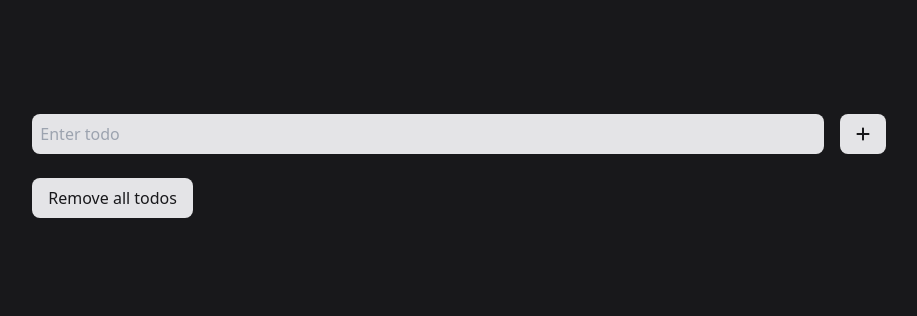
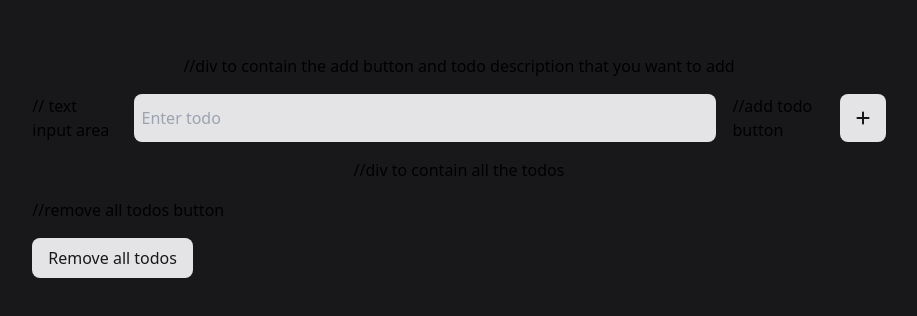
Before and after one commit to Quicio/react-todo-app, a React (Vite) app: page / in a window 1280 px wide. Shown: the part 234-550 px from the top of the page, without its empty margins (181-1098 px from the left). Built offline with nearby package versions, Linux system fonts and the light colour scheme; a small style sheet from the web is missing.

Commit message:
added documetation of code

```diff
--- a/src/App.tsx
+++ b/src/App.tsx
@@ -1,3 +1,4 @@
+// Import necessary dependencies and styles
 import { useState } from "react";
 import { FontAwesomeIcon } from "@fortawesome/react-fontawesome";
 import { faPlus } from "@fortawesome/free-solid-svg-icons";
@@ -5,38 +6,51 @@ import { faSharp } from "@fortawesome/free-brands-svg-icons";
 import { faTrash } from "@fortawesome/free-solid-svg-icons";
 import "./index.css";
 
+// Define the type for a todo item
 type Todo = {
   content: string;
   complete: boolean;
 };
 
+// Main component App
 function App() {
+
+  // State to manage the list of todos and the current todo input
   const [todos, setTodos] = useState<Todo[]>([]);
   const [todo, setTodo] = useState<string>("");
 
+ // Function to add a new todo
   function addTodo() {
     if (!todo.trim()) {
       alert("No todo!");
       return;
     }
 
+   // Create a new array of todos with the new todo at the beginning
     const newTodos: Todo[] = [{ content: todo, complete: false }, ...todos];
     setTodos(newTodos);
     setTodo('')
 
   }
 
+// Function to remove a specific todo by index
   function removeTodo(index: number) {
     // todos.splice(index, 1);
+    // Create a new array without the todo at the specified index
     const newTodos = [ ...todos ];
     newTodos.splice(index, 1);
     setTodos(newTodos);
   }
+
+    // Function to remove all todos
   function removeAllTodos() {
     setTodos([]);
   }
 
+  // Function to toggle the completion status of a todo
   function toggleTodo(index: number) {
+
+     // Create a new array with the toggled completion status
     const newTodos = todos.map((todo, i) => {
       if (i === index) {
         return { content: todo.content, complete: !todo.complete };
@@ -48,9 +62,13 @@ function App() {
     setTodos(newTodos);
   }
 
+  // JSX structure for the component
   return (
     <div className="App bg-zinc-900 min-w-screen min-h-screen flex flex-col justify-center items-center gap-4">
+       //div to contain the add button and todo description that you want to add
       <div className="flex gap-4 w-2/3">
+
+      // text input area
         <input
           type="text"
           placeholder="Enter todo"
@@ -66,6 +84,8 @@ function App() {
 
           className="focus:outline-none bg-zinc-200 text-zinc-900 rounded-lg p-2 w-full"
         />
+
+        //add todo button
         <button
           onClick={() => addTodo()}
           className="bg-zinc-200 text-zinc-900 rounded-lg p-2 px-4"
@@ -73,15 +93,23 @@ function App() {
              <FontAwesomeIcon icon={faPlus} />
         </button>
       </div>
+
+      //div to contain all the todos
       <div className="todo-container flex flex-col justify-center gap-2 w-2/3">
         {todos.map((todo, i) => (
+
+          //div for each todo in the list full row
           <div key={i} className="flex justify-between items-center w-full">
             <div className="flex gap-2 justify-center items-center">
+
+              //checkbox to mark if a todo is complete
               <input
                 type="checkbox"
                 checked={todo.complete}
                 onChange={() => toggleTodo(i)}
               />
+
+              //todo gets strikethrough after checkbox tick
               <p
                 className={`text-zinc-100 text-lg
                 ${todo.complete && "line-through"}
@@ -91,9 +119,12 @@ function App() {
               </p>
             </div>
 
+            //remove the particular todo button
             <button className="bg-red-500 px-4 py-2 rounded-lg" onClick={() => removeTodo(i)}><FontAwesomeIcon icon={faTrash} /></button>
           </div>
         ))}
+
+      //remove all todos button
       <button
         className="bg-zinc-200 text-zinc-900 rounded-lg p-2 px-4 mt-2 self-start"
         onClick={() => removeAllTodos()}
```
